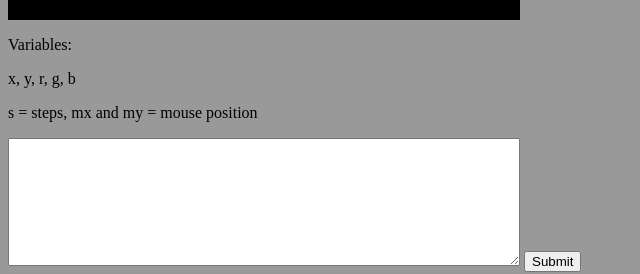
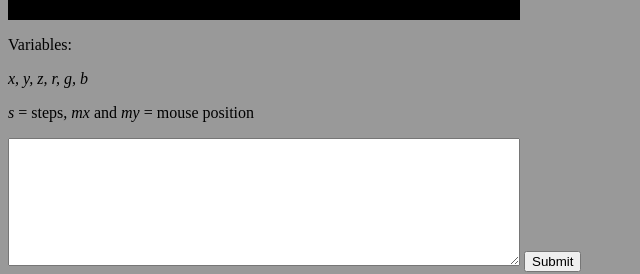
Before and after one commit to prollings/shadur, a plain HTML site: page index.html in a window 1280 px wide. Shown: the part 500-774 px from the top of the page, 0-640 px from the left. Drawn offline with Linux system fonts and the light colour scheme.

Commit message:
italicise

```diff
--- a/index.html
+++ b/index.html
@@ -4,8 +4,8 @@
             <canvas id="main_canvas" width="128" height="128"></canvas>
         </div>
         <p>Variables:</p>
-        <p>x, y, r, g, b</p>
-        <p>s = steps, mx and my = mouse position</p>
+        <p><i>x, y, z, r, g, b</i></p>
+        <p><i>s</i> = steps, <i>mx</i> and <i>my</i> = mouse position</p>
         <textarea id="input_box"></textarea>
         <button id="submit">Submit</button>
     </body>
```
